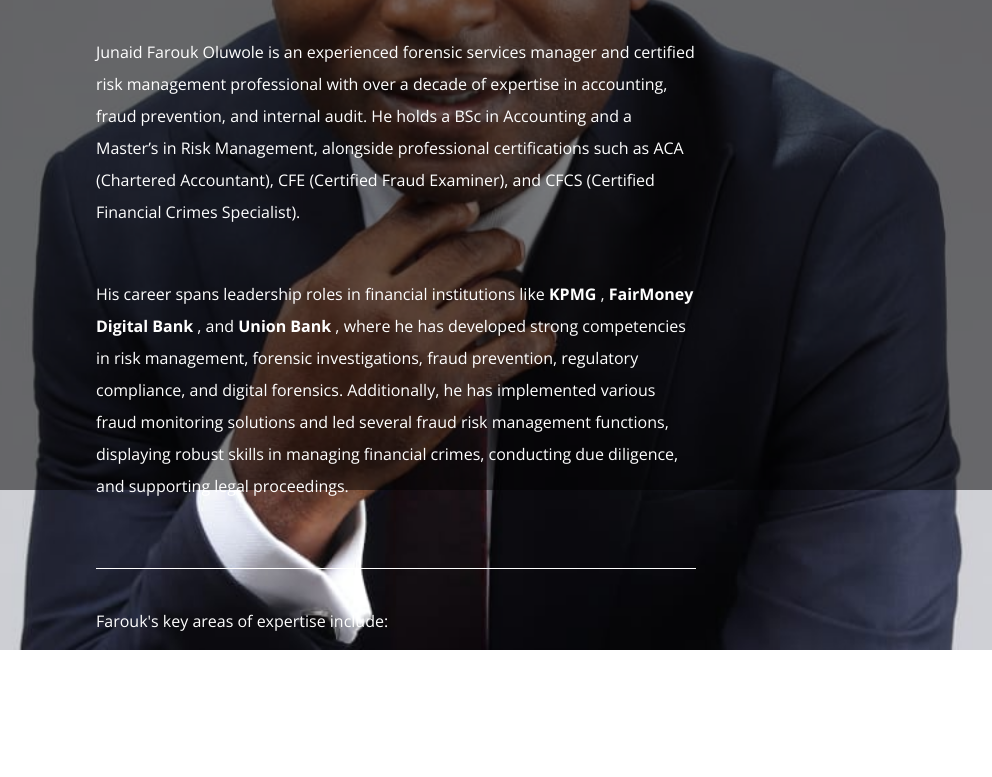
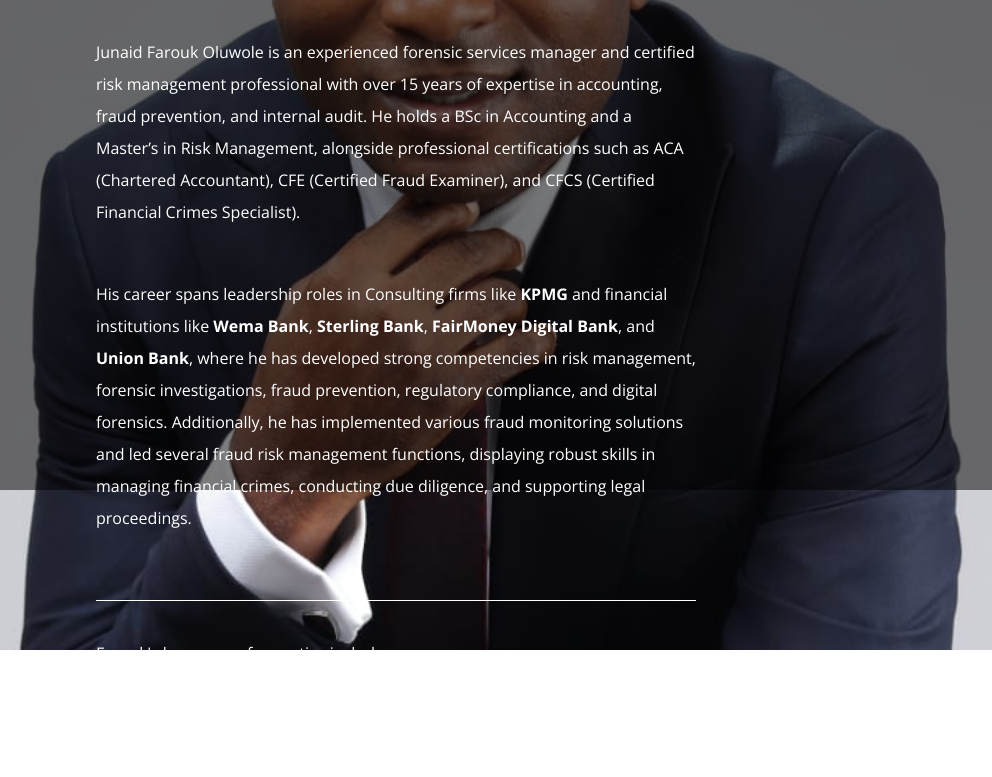
Before and after one commit to EmmanuelObi/yakobo, a plain HTML site: page index.html in a window 1280 px wide. Shown: the part 310-1087 px from the top of the page, without its empty margins (244-1236 px from the left). Drawn offline with nearby package versions, Linux system fonts and the light colour scheme.

Commit message:
made edits to text

```diff
--- a/index.html
+++ b/index.html
@@ -19,29 +19,26 @@
         <img src="/junaid.jpeg" alt="junaid photo">
 
         <div class="content">
-            <h3 class="title">FRAUD EXAMINER</h3>
+            <h3 class="title">RISK MANAGER</h3>
             <h1 class="name">JUNAID FAROUK</h1>
-            <p class="bio">Junaid Farouk Oluwole is an experienced forensic services manager and
-                certified risk
-                management professional with over a
-                decade of expertise in accounting, fraud prevention, and internal audit. He holds a BSc in Accounting
-                and a Master’s in
-                Risk Management, alongside professional certifications such as ACA (Chartered Accountant), CFE
+            <p class="bio">Junaid Farouk Oluwole is an experienced forensic services manager and certified risk
+                management professional with over
+                15 years of expertise in accounting, fraud prevention, and internal audit. He holds a BSc in Accounting
+                and a Master’s
+                in Risk Management, alongside professional certifications such as ACA (Chartered Accountant), CFE
                 (Certified Fraud
                 Examiner), and CFCS (Certified Financial Crimes Specialist).
             </p>
             <br>
-            <p class="bio">His career spans leadership roles in financial institutions like <b>KPMG</b> ,
-                <b>FairMoney
-                    Digital
-                    Bank</b> , and <b>Union Bank</b> , where he
-                has developed strong competencies in risk management, forensic investigations, fraud prevention,
-                regulatory compliance,
-                and digital forensics. Additionally, he has implemented various fraud monitoring solutions and led
-                several fraud risk
-                management functions, displaying robust skills in managing financial crimes, conducting due diligence,
-                and supporting
-                legal proceedings.
+            <p class="bio">His career spans leadership roles in Consulting firms like <b>KPMG</b> and financial
+                institutions like <b>Wema Bank</b>, <b>Sterling
+                    Bank</b>, <b>FairMoney Digital Bank</b>, and <b>Union Bank</b>, where he has developed strong
+                competencies in risk management, forensic
+                investigations, fraud prevention, regulatory compliance, and digital forensics. Additionally, he has
+                implemented various
+                fraud monitoring solutions and led several fraud risk management functions, displaying robust skills in
+                managing
+                financial crimes, conducting due diligence, and supporting legal proceedings.
             </p>
 
             <div class="list">
@@ -53,6 +50,7 @@
                 <p>Financial Crimes Management</p>
                 <p>Regulatory Liaison & Compliance</p>
                 <p>Digital Forensics and Expert Witnessing</p>
+                <p>Compliance due diligence</p>
             </div>
 
             <div class="list">
@@ -64,11 +62,9 @@
             <div class="list"></div>
 
 
-            <p class="bio">With a focus on fraud prevention, regulatory compliance, and forensic services, he
-                combines
-                strong technical skills with
-                leadership in managing cross-functional teams and liaising with regulators and law enforcement
-                agencies.
+            <p class="bio">With a focus on fraud prevention, detection and response, he combines strong technical skills
+                with leadership in
+                managing cross-functional teams and liaising with regulators and law enforcement agencies.
             </p>
 
             <a href="https://www.linkedin.com/in/junaid-farouk-3ba1721b" target="_blank">
```
